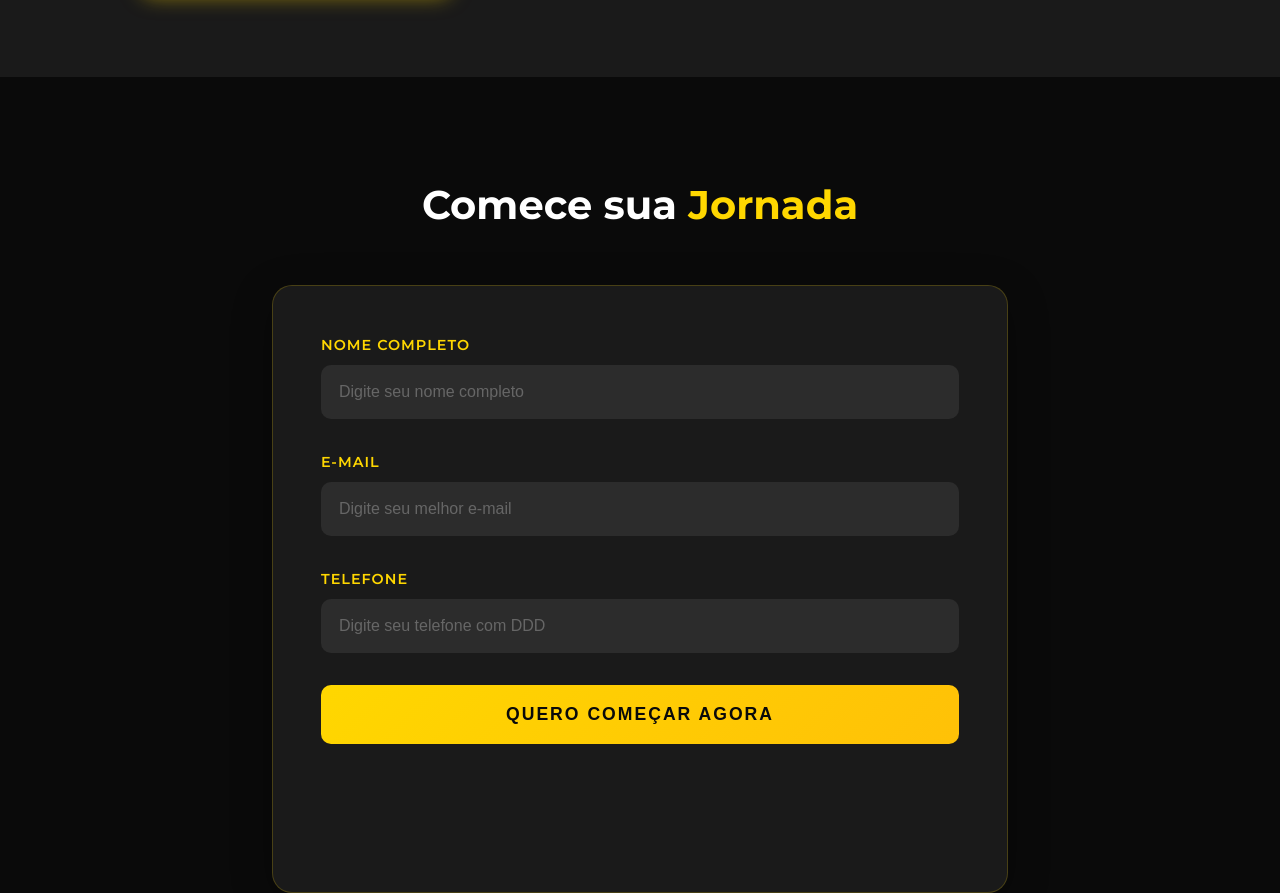
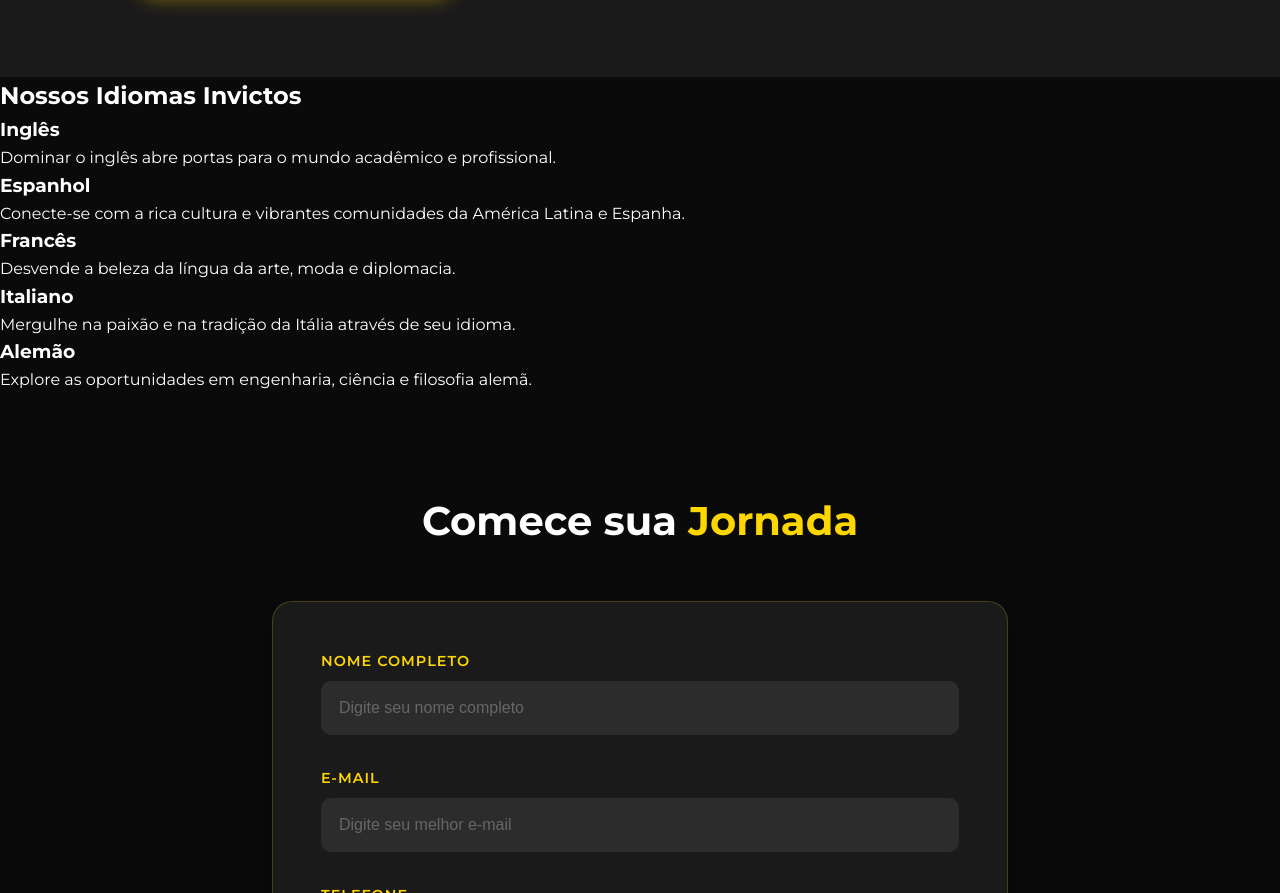
Before and after one commit to feliciocavalcante/Idiomas, a plain HTML site: page index.html in a window 1280 px wide. Shown: the part 1255-2148 px from the top of the page. Drawn offline with Linux system fonts and the light colour scheme.

Commit message:
add-edit

```diff
--- a/index.html
+++ b/index.html
@@ -72,6 +72,31 @@
                     <button class="action-btn special" data-action="matricula">
                         Quero me matricular
                     </button>
+                </div>
+            </div>
+        </section>
+  <section id="cursos" class="languages-section">
+            <h2>Nossos Idiomas Invictos</h2>
+            <div class="language-grid">
+                <div class="language-item">
+                    <h3>Inglês</h3>
+                    <p>Dominar o inglês abre portas para o mundo acadêmico e profissional.</p>
+                </div>
+                <div class="language-item">
+                    <h3>Espanhol</h3>
+                    <p>Conecte-se com a rica cultura e vibrantes comunidades da América Latina e Espanha.</p>
+                </div>
+                <div class="language-item">
+                    <h3>Francês</h3>
+                    <p>Desvende a beleza da língua da arte, moda e diplomacia.</p>
+                </div>
+                <div class="language-item">
+                    <h3>Italiano</h3>
+                    <p>Mergulhe na paixão e na tradição da Itália através de seu idioma.</p>
+                </div>
+                <div class="language-item">
+                    <h3>Alemão</h3>
+                    <p>Explore as oportunidades em engenharia, ciência e filosofia alemã.</p>
                 </div>
             </div>
         </section>
```
